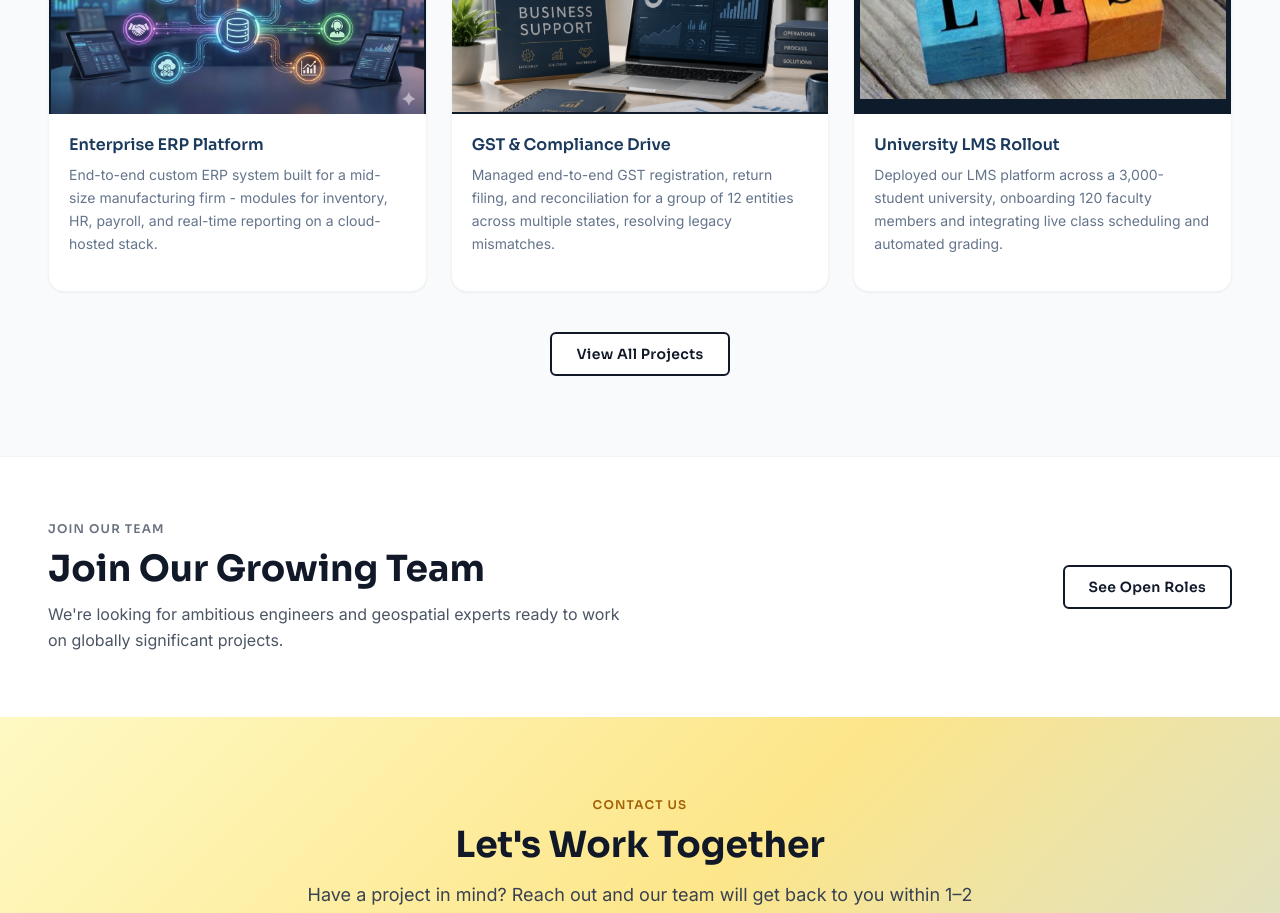
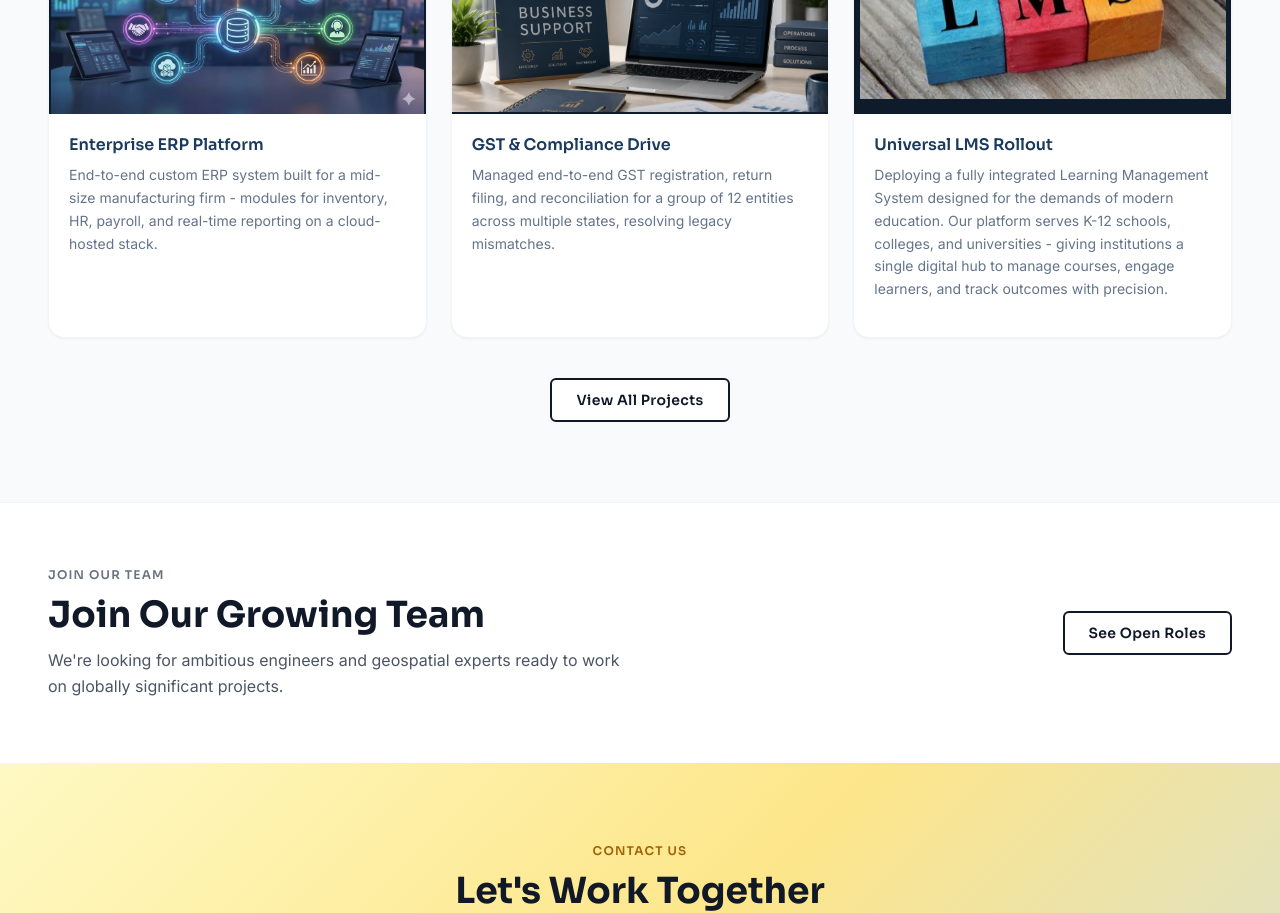
Before and after one commit to Shyam-Narasimha-Tadicharla/rplsolutions, a React (Vite) app: page / in a window 1280 px wide. Shown: the part 2100-3013 px from the top of the page. Built offline with nearby package versions, Linux system fonts and the light colour scheme; no server answers.

Commit message:
Fix about page subtitle and update Universal LMS Rollout project
- About: 'over two decades' → 'over a decade'
- Projects: 'University LMS Rollout' → 'Universal LMS Rollout' with updated description

```diff
--- a/src/data/content.js
+++ b/src/data/content.js
@@ -839,10 +839,10 @@ export const projects = [
   },
   {
     id: 'university-lms-rollout',
-    title: 'University LMS Rollout',
+    title: 'Universal LMS Rollout',
     sector: 'Education',
     description:
-      'Deployed our LMS platform across a 3,000-student university, onboarding 120 faculty members and integrating live class scheduling and automated grading.',
+      'Deploying a fully integrated Learning Management System designed for the demands of modern education. Our platform serves K-12 schools, colleges, and universities - giving institutions a single digital hub to manage courses, engage learners, and track outcomes with precision.',
   },
 ]
 
--- a/src/pages/about/CorePrinciples.jsx
+++ b/src/pages/about/CorePrinciples.jsx
@@ -9,7 +9,7 @@ export default function CorePrinciples() {
         <SectionHeading
           label="Our Foundation"
           title="Mission, Vision & Values"
-          subtitle="The principles that have guided RPL Solutions for over two decades."
+          subtitle="The principles that have guided RPL Solutions for over a decade."
           center
           dark
           labelColor="text-purple-600"
```
